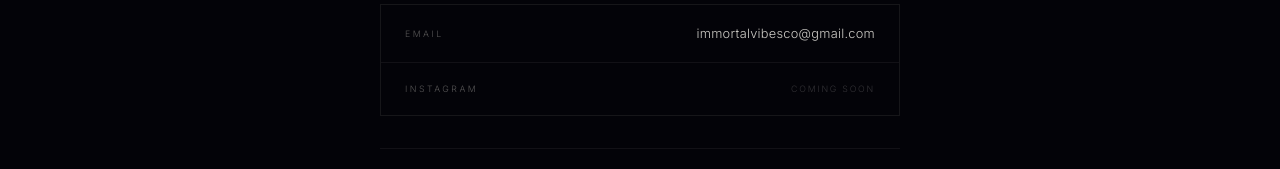
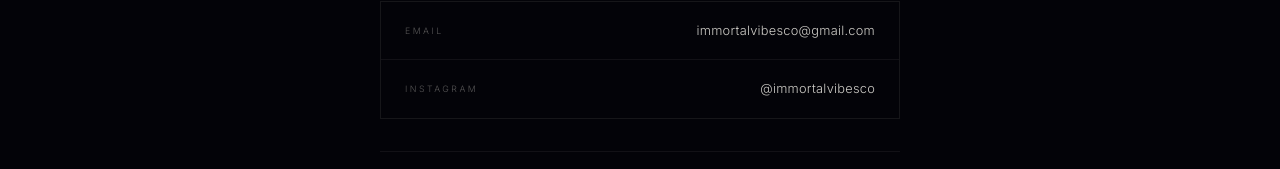
Before and after one commit to gr8-gray/immortalvibes-store, a SvelteKit app in the folder web/: page /contact in a window 1280 px wide. Shown: the part 388-557 px from the top of the page. Built offline with nearby package versions, Linux system fonts and the light colour scheme; no server answers; a web font is replaced by a local one.

Commit message:
feat(contact): link Instagram (@immortalvibesco)

```diff
--- a/web/src/routes/contact/+page.svelte
+++ b/web/src/routes/contact/+page.svelte
@@ -21,10 +21,10 @@
         <a href="mailto:immortalvibesco@gmail.com" class="channel-value">immortalvibesco@gmail.com</a>
       </div>
 
-      <!-- Social placeholder — owner to supply -->
+      <!-- Social -->
       <div class="channel">
         <span class="channel-label">Instagram</span>
-        <span class="channel-value coming">Coming soon</span>
+        <a href="https://www.instagram.com/immortalvibesco" target="_blank" rel="noopener noreferrer" class="channel-value">@immortalvibesco</a>
       </div>
     </div>
 
@@ -119,11 +119,8 @@
     transition: color 0.2s ease;
   }
 
-  .channel-value.coming {
-    font-size: 0.55rem;
-    letter-spacing: 0.2em;
-    color: rgba(240,237,230,0.2);
-    text-transform: uppercase;
+  a.channel-value:hover {
+    color: #F0EDE6;
   }
 
   .divider {
```
